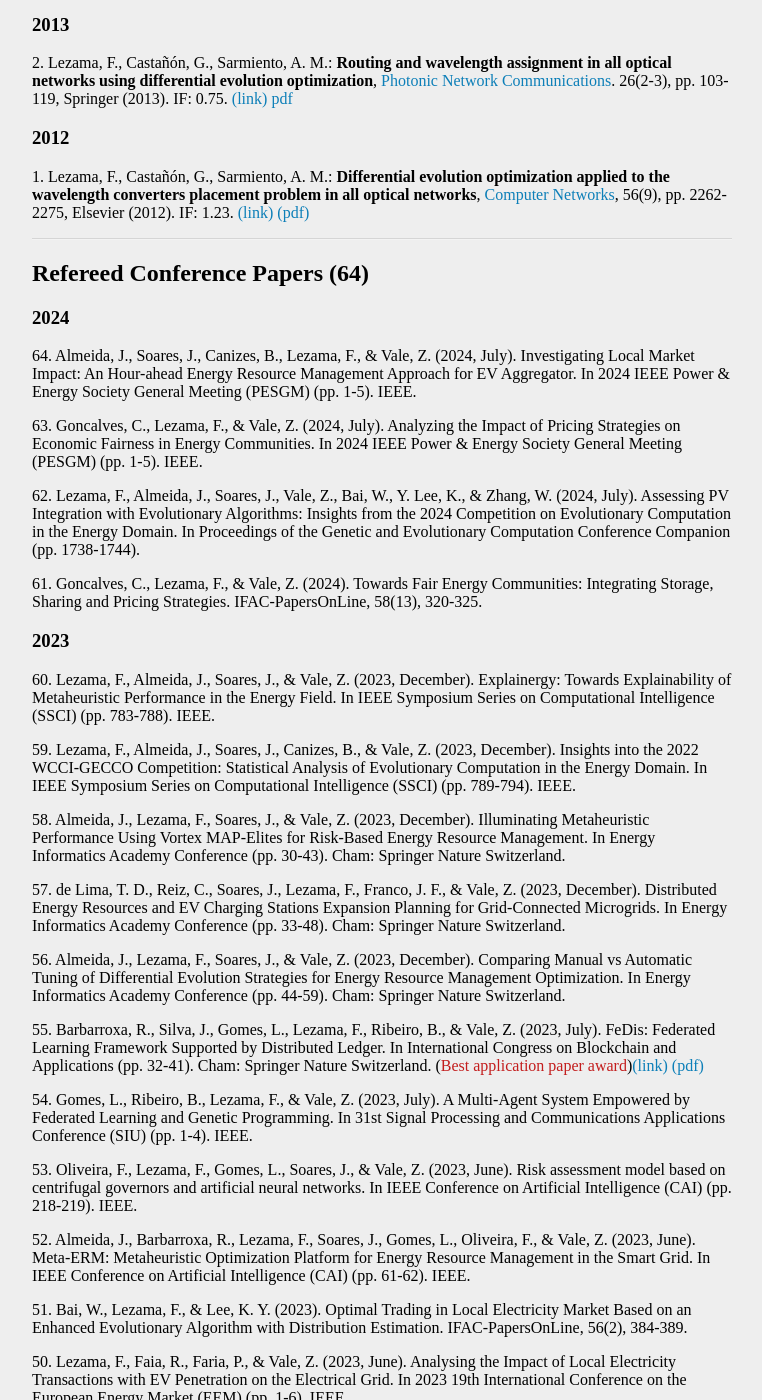
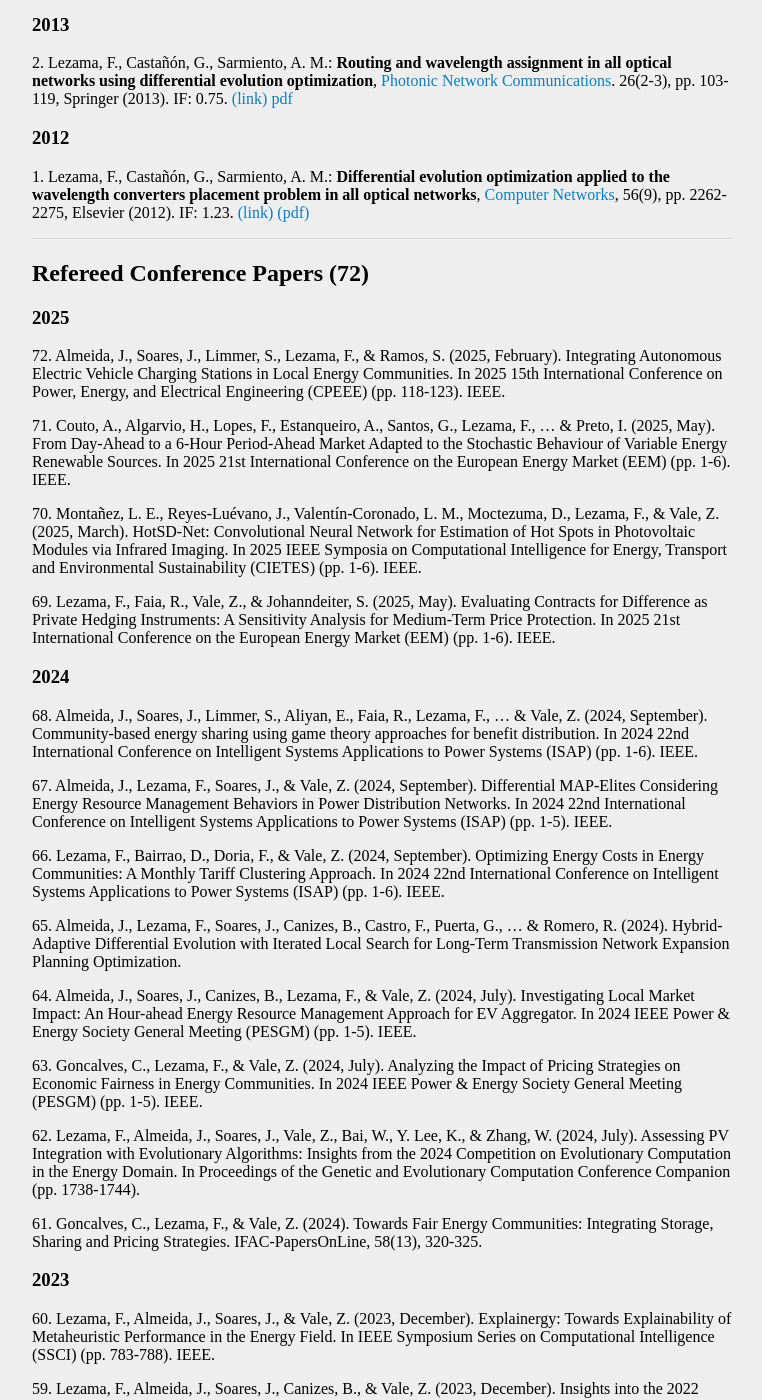
Before and after one commit to fernandolezama/fernandolezama.github.io, a Jekyll site: the page built from publication.md, in a window 1280 px wide and 1400 px high, scrolled down 3777 px. Shown: the whole window, without its empty margins (258-1020 px from the left). Built offline with Jekyll 4.4.1, drawn with Linux system fonts in a browser that asks for light colours.

Commit message:
Update publication.md

```diff
--- a/publication.md
+++ b/publication.md
@@ -127,8 +127,25 @@ Elsevier (2021). IF: 3.588.[<span style="color:#1dc31d;">(Github-Repository)</sp
 
 ---
 
-## Refereed Conference Papers (64)
+## Refereed Conference Papers (72)
+### 2025
+72\.  Almeida, J., Soares, J., Limmer, S., Lezama, F., & Ramos, S. (2025, February). Integrating Autonomous Electric Vehicle Charging Stations in Local Energy Communities. In 2025 15th International Conference on Power, Energy, and Electrical Engineering (CPEEE) (pp. 118-123). IEEE.
+
+71\. Couto, A., Algarvio, H., Lopes, F., Estanqueiro, A., Santos, G., Lezama, F., ... & Preto, I. (2025, May). From Day-Ahead to a 6-Hour Period-Ahead Market Adapted to the Stochastic Behaviour of Variable Energy Renewable Sources. In 2025 21st International Conference on the European Energy Market (EEM) (pp. 1-6). IEEE.
+
+70\. Montañez, L. E., Reyes-Luévano, J., Valentín-Coronado, L. M., Moctezuma, D., Lezama, F., & Vale, Z. (2025, March). HotSD-Net: Convolutional Neural Network for Estimation of Hot Spots in Photovoltaic Modules via Infrared Imaging. In 2025 IEEE Symposia on Computational Intelligence for Energy, Transport and Environmental Sustainability (CIETES) (pp. 1-6). IEEE.
+
+69\. Lezama, F., Faia, R., Vale, Z., & Johanndeiter, S. (2025, May). Evaluating Contracts for Difference as Private Hedging Instruments: A Sensitivity Analysis for Medium-Term Price Protection. In 2025 21st International Conference on the European Energy Market (EEM) (pp. 1-6). IEEE.
+
 ### 2024
+68\. Almeida, J., Soares, J., Limmer, S., Aliyan, E., Faia, R., Lezama, F., ... & Vale, Z. (2024, September). Community-based energy sharing using game theory approaches for benefit distribution. In 2024 22nd International Conference on Intelligent Systems Applications to Power Systems (ISAP) (pp. 1-6). IEEE.
+
+67\. Almeida, J., Lezama, F., Soares, J., & Vale, Z. (2024, September). Differential MAP-Elites Considering Energy Resource Management Behaviors in Power Distribution Networks. In 2024 22nd International Conference on Intelligent Systems Applications to Power Systems (ISAP) (pp. 1-5). IEEE.
+
+66\. Lezama, F., Bairrao, D., Doria, F., & Vale, Z. (2024, September). Optimizing Energy Costs in Energy Communities: A Monthly Tariff Clustering Approach. In 2024 22nd International Conference on Intelligent Systems Applications to Power Systems (ISAP) (pp. 1-6). IEEE.
+
+65\. Almeida, J., Lezama, F., Soares, J., Canizes, B., Castro, F., Puerta, G., ... & Romero, R. (2024). Hybrid-Adaptive Differential Evolution with Iterated Local Search for Long-Term Transmission Network Expansion Planning Optimization.
+
 64\. Almeida, J., Soares, J., Canizes, B., Lezama, F., & Vale, Z. (2024, July). Investigating Local Market Impact: An Hour-ahead Energy Resource Management Approach for EV Aggregator. In 2024 IEEE Power & Energy Society General Meeting (PESGM) (pp. 1-5). IEEE.
 
 63\. Goncalves, C., Lezama, F., & Vale, Z. (2024, July). Analyzing the Impact of Pricing Strategies on Economic Fairness in Energy Communities. In 2024 IEEE Power & Energy Society General Meeting (PESGM) (pp. 1-5). IEEE.
```
